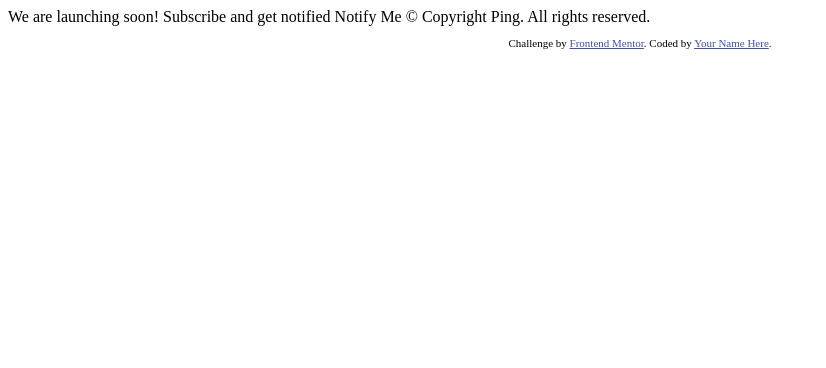
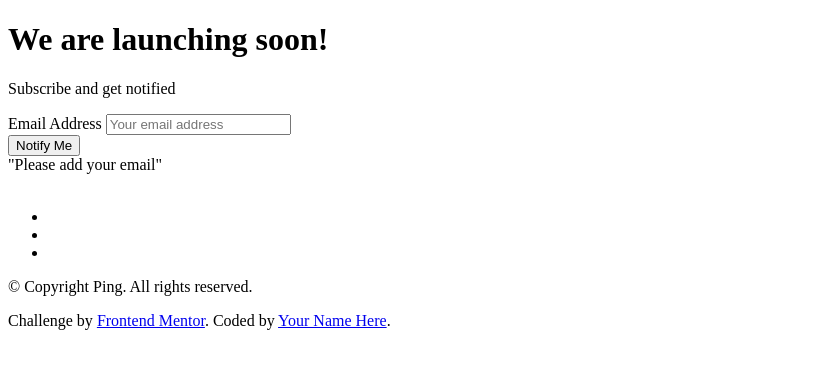
Before and after one commit to Rubenhdz20/Coming-Soon-Page, a plain HTML site: page index.html in a window 1280 px wide. Shown: the whole page, without its empty margins (0-826 px from the left). Drawn offline with Linux system fonts and the light colour scheme.

Commit message:
Add gitignore and change html tags

```diff
--- a/index.html
+++ b/index.html
@@ -2,33 +2,47 @@
 <html lang="en">
 <head>
   <meta charset="UTF-8">
-  <meta name="viewport" content="width=device-width, initial-scale=1.0"> <!-- displays site properly based on user's device -->
-
+  <meta name="viewport" content="width=device-width, initial-scale=1.0">
   <link rel="icon" type="image/png" sizes="32x32" href="./images/favicon-32x32.png">
-
   <title>Frontend Mentor | Ping coming soon page</title>
-
-  <!-- Feel free to remove these styles or customise in your own stylesheet 👍 -->
-  <style>
-    .attribution { font-size: 11px; text-align: center; }
-    .attribution a { color: hsl(228, 45%, 44%); }
-  </style>
 </head>
 <body>
-
-  We are launching soon!
-
-  Subscribe and get notified
-
-  Notify Me
-
-  &copy; Copyright Ping. All rights reserved.
-
+  <div>
+    <header>
+      <a href=""></a>
+      <label for=""></label>
+    </header>
+    <main>
+      <h1>We are launching <span>soon!</span></h1>
+      <p>Subscribe and get notified</p>
+      <form action="">
+        <label for="email">Email Address</label>
+        <input id="email" placeholder="Your email address" aria-invalid="false" name="email">
+      </form>
+      <button>Notify Me</button>
+      <div aria-live="polite" aria-atomic="true">
+        <span id="email-error" role="alert">"Please add your email"</span>
+      </div>
+      <img src="" alt="" aria-hidden="true">
+    </main>
     <footer>
+      <ul>
+        <li>
+          <a href="#"></a>
+        </li>
+        <li>
+          <a href="#"></a>
+        </li>
+        <li>
+          <a href="#"></a>
+        </li>
+      </ul>
+      <p>&copy; Copyright Ping. All rights reserved.</p>
       <p class="attribution">
         Challenge by <a href="https://www.frontendmentor.io?ref=challenge" target="_blank">Frontend Mentor</a>.
         Coded by <a href="#">Your Name Here</a>.
       </p>
     </footer>
+  </div>
 </body>
 </html>
```
Also changed, not shown: 1 other file. Lines whose indentation alone changed are shown as unchanged.
